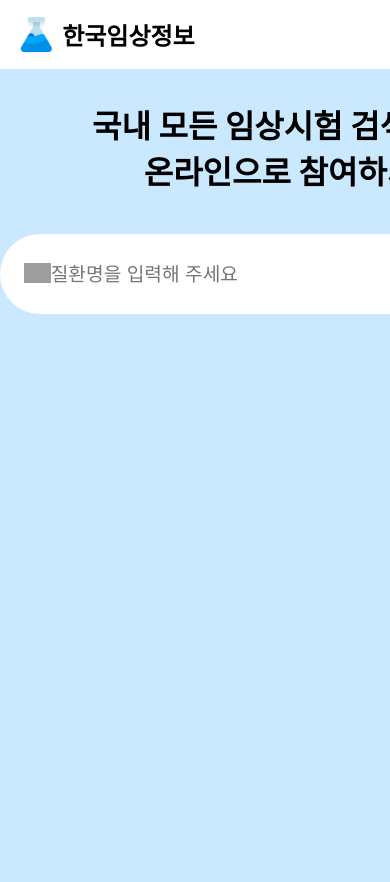
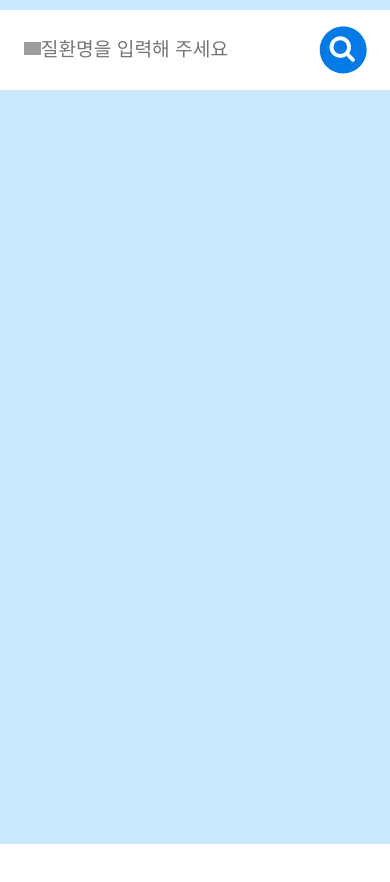
Before and after one commit to WantedTeam17/pre-onboarding-12th-3-17, a React app: page / in a window 390 px wide. Shown: the top 882 px of the page. Built offline with nearby package versions, Linux system fonts and the light colour scheme.

Commit message:
Design: 반응형 웹 설정, 화면 너비가 600px 이하일 때는 헤더와 페이지 타이틀을 출력하지 않고 입력 UI를 사각형 영역으로 전환. 화면 최상단에 배치되도록 구현.

```diff
--- a/src/components/Input.tsx
+++ b/src/components/Input.tsx
@@ -42,6 +42,10 @@ const InputWrap = styled.label`
   &:focus-within {
     border: 2px solid ${colors.primary};
   }
+
+  @media (max-width: 600px) {
+    border-radius: 0;
+  }
 `;
 
 const StyledInput = styled.input`
--- a/src/components/RelatedSearches.tsx
+++ b/src/components/RelatedSearches.tsx
@@ -57,6 +57,10 @@ const RelatedSearchWrap = styled.div`
     color: ${colors.gray};
     margin: 0;
   }
+
+  @media (max-width: 600px) {
+    border-radius: 0;
+  }
 `;
 
 const LoadingText = styled.p`
--- a/src/components/SearchBar.tsx
+++ b/src/components/SearchBar.tsx
@@ -4,6 +4,7 @@ import useFocus from "../hooks/useFocus";
 import { useState } from "react";
 import useDebounce from "../hooks/useDebounce";
 import processKeyboard from "../utils/processKeyboard";
+import styled from "styled-components";
 
 const SearchBar = () => {
   const [isFocus, handlerFocus] = useFocus();
@@ -21,7 +22,7 @@ const SearchBar = () => {
   };
 
   return (
-    <div style={{ width: "100%" }}>
+    <SearchContainer>
       <Input
         handlerFocus={handlerFocus}
         handlerChange={handlerChange}
@@ -31,8 +32,19 @@ const SearchBar = () => {
       {isFocus && (
         <RelatedSearches query={query} terms={data} focusIdx={focusIdx} isLoading={isLoading} />
       )}
-    </div>
+    </SearchContainer>
   );
 };
 
 export default SearchBar;
+
+const SearchContainer = styled.div`
+  width: 100%;
+
+  @media (max-width: 600px) {
+    width: 100vw;
+    position: fixed;
+    top: 0;
+    left: 0;
+  }
+`;
--- a/src/layout/Header.tsx
+++ b/src/layout/Header.tsx
@@ -22,4 +22,10 @@ const HeaderContainer = styled.div`
   display: flex;
   align-items: center;
   background-color: ${colors.white};
+
+  @media (max-width: 600px) {
+    position: relative;
+    visibility: hidden;
+    height: 0;
+  }
 `;
--- a/src/pages/SearchPage.tsx
+++ b/src/pages/SearchPage.tsx
@@ -28,5 +28,9 @@ const Container = styled.div`
 
   & > h1 {
     margin: 2rem 0;
+
+    @media (max-width: 600px) {
+      display: none;
+    }
   }
 `;
```
